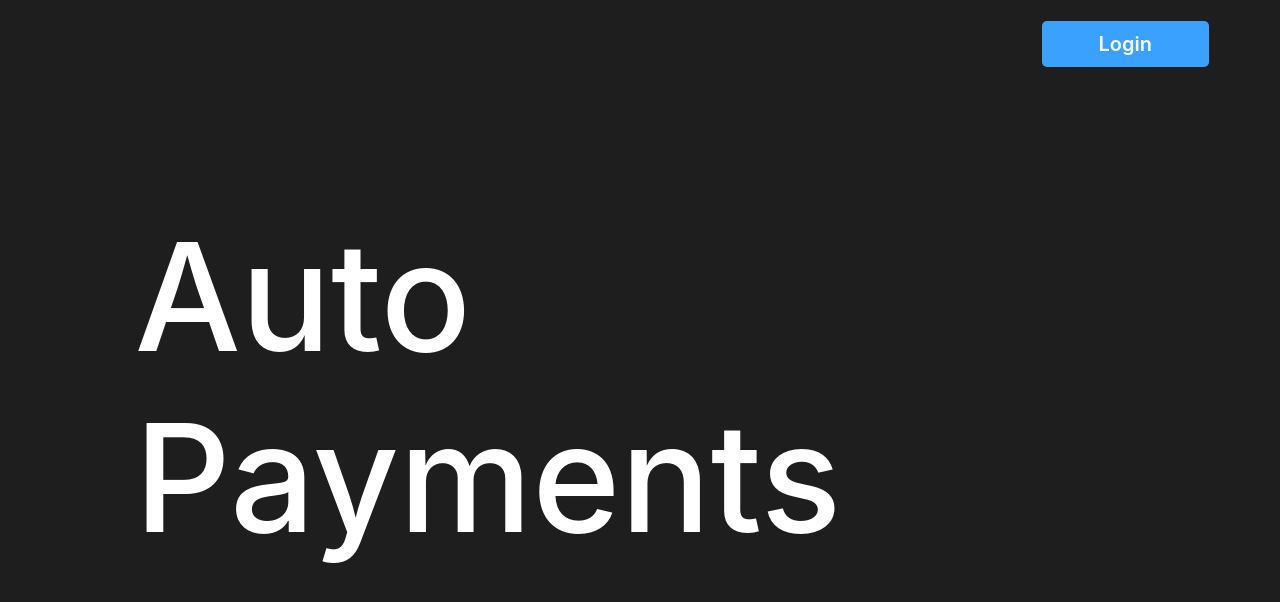
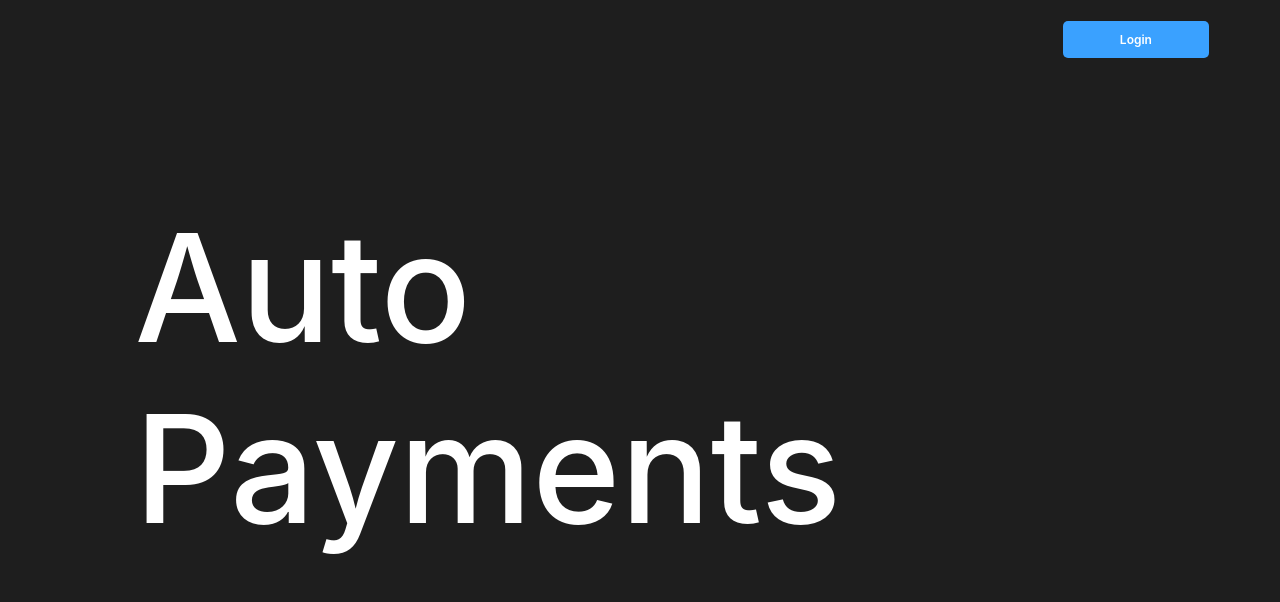
Before and after one commit to olivmath/auto-pay-front, a Next.js app: page / in a window 1280 px wide. Shown: the top 602 px of the page. Built offline with nearby package versions, Linux system fonts and the light colour scheme.

Commit message:
add: connect wallet in login component

```diff
--- a/components/login.tsx
+++ b/components/login.tsx
@@ -1,9 +1,31 @@
-import React from 'react'
+import React, { useState, useEffect } from 'react'
+
+declare global {
+    interface Window {
+        ethereum: any
+    }
+}
+
+function addrFormatter(s: string, size = 3) {
+    var first = s.slice(0, size + 1)
+    var last = s.slice(-size)
+    return `${first}_${last}`
+}
 
 export default function Login() {
+    const [wallet, setWallet] = useState('Login')
+    const connectWallet = async () => {
+        const listUserAddress = await window.ethereum.request({
+            method: 'eth_requestAccounts',
+        })
+        console.log(listUserAddress)
+        setWallet(addrFormatter(listUserAddress[0]))
+        // setWallet("Logout")
+    }
+
     return (
-        <button className="login" onClick={() => console.log('clickou')}>
-            Login
+        <button className="login" onClick={connectWallet}>
+            {wallet}
         </button>
     )
 }
--- a/styles/globals.css
+++ b/styles/globals.css
@@ -19,7 +19,7 @@
     background-color: #3aa1ff;
     border-radius: 5px;
     cursor: pointer;
-    font-size: 20px;
+    font-size: 12px;
     font-weight: 600;
     transition: background-color 0.2s ease-in-out;
 }
```
